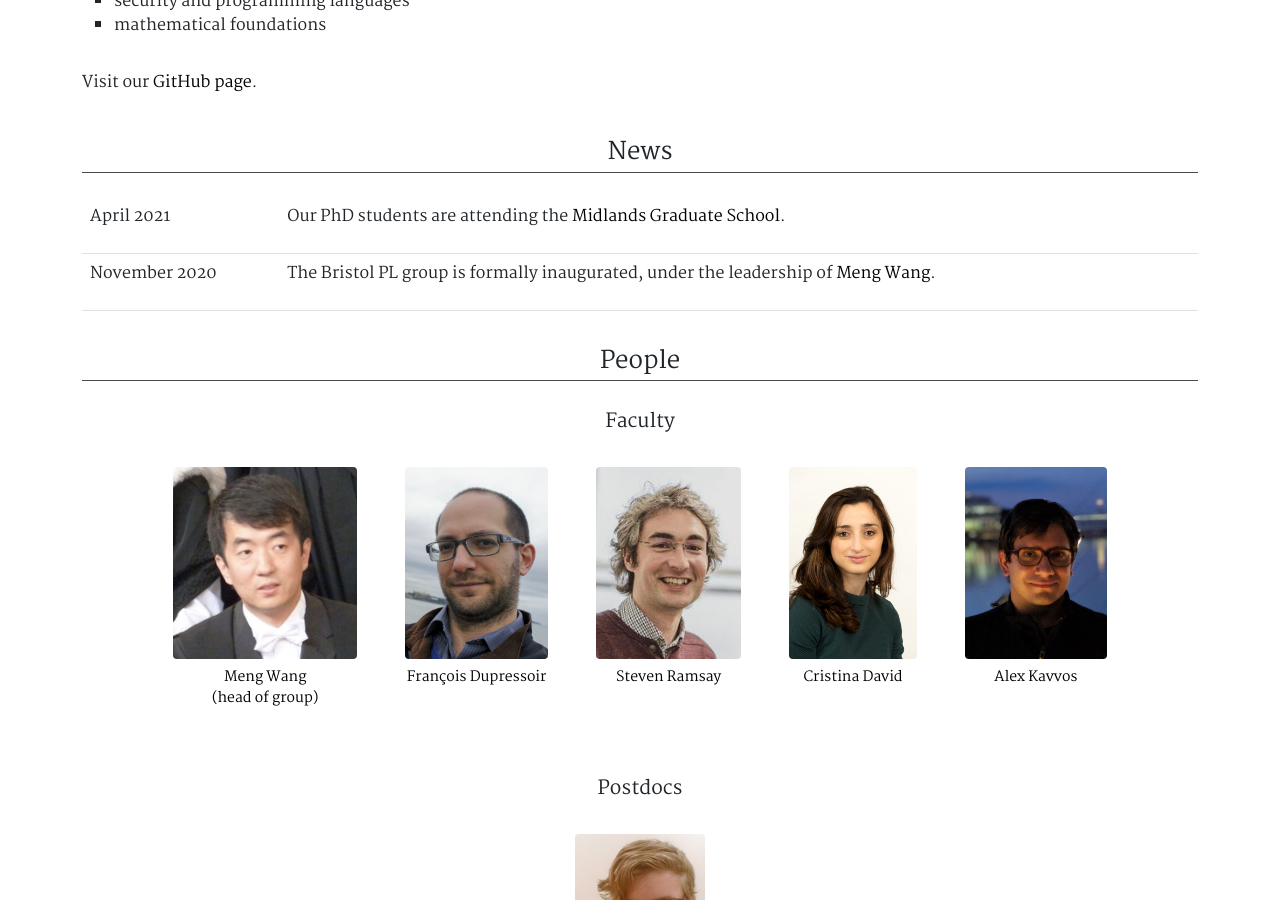
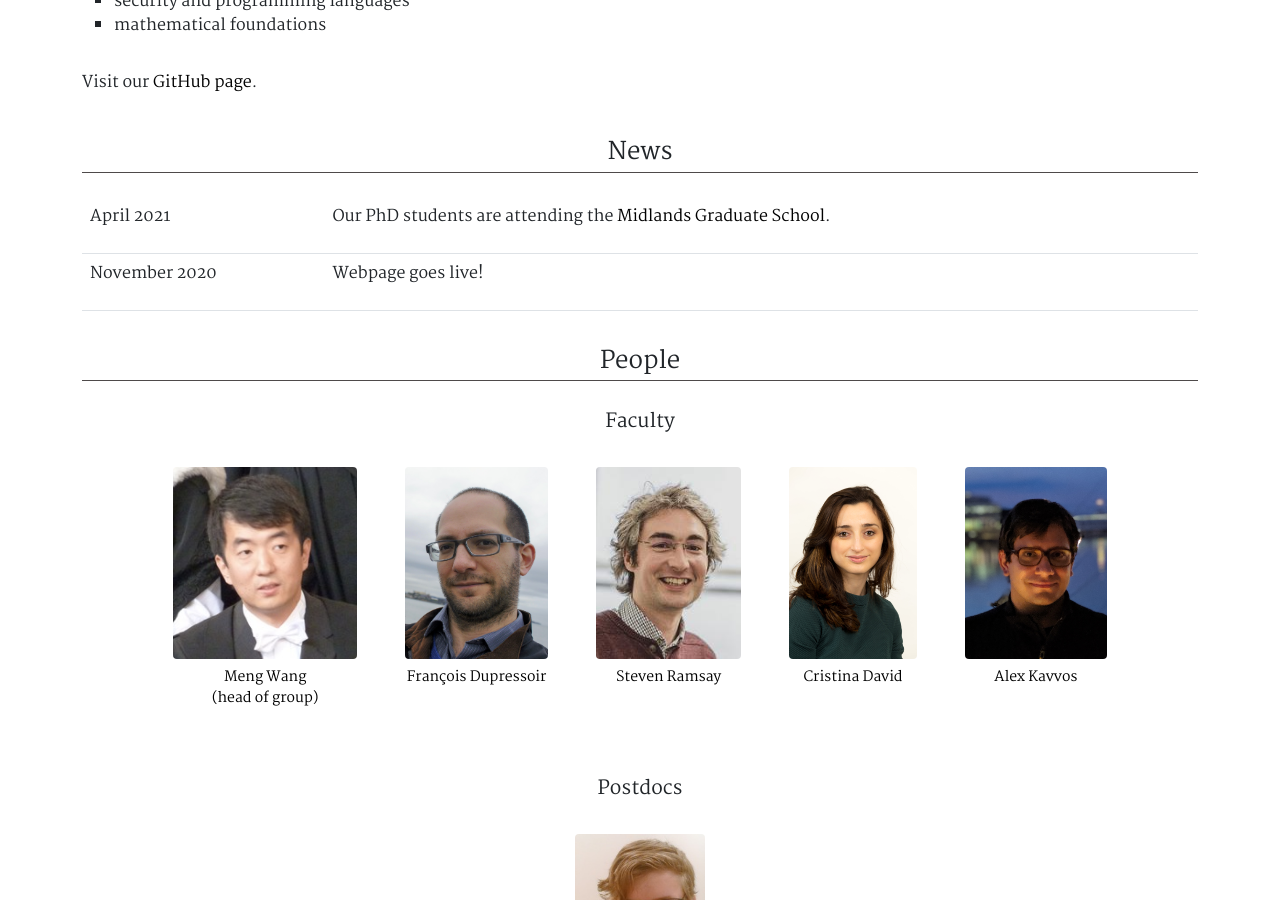
Before and after one commit to plrg-bristol/plrg-bristol.github.io, a Jekyll site: the page built from index.md, in a window 1280 px wide and 900 px high, scrolled down 834 px. Built offline with Jekyll 4.4.1, drawn with Linux system fonts in a browser that asks for light colours; nearby versions of some CDN libraries; comment, search, counter and statistics services are not loaded.

Commit message:
update news.

```diff
--- a/_data/news.yaml
+++ b/_data/news.yaml
@@ -4,4 +4,4 @@
   contents: "Our PhD students are attending the [Midlands Graduate School](https://staffwww.dcs.shef.ac.uk/people/G.Struth/mgs21.html)."
 
 - date: "November 2020"
-  contents: "The Bristol PL group is formally inaugurated, under the leadership of [Meng Wang](https://mengwangoxf.github.com)."
+  contents: "Webpage goes live!"
```
